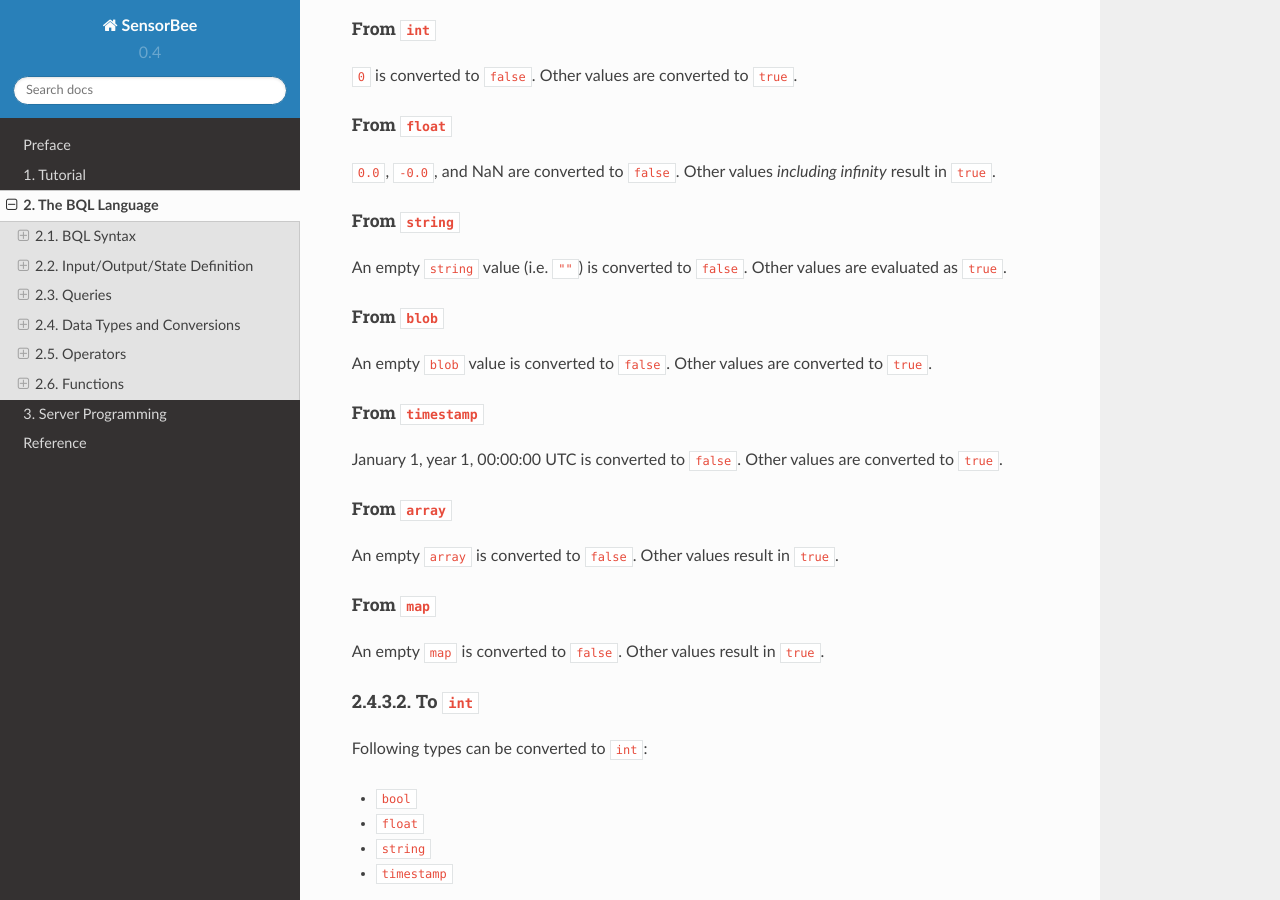
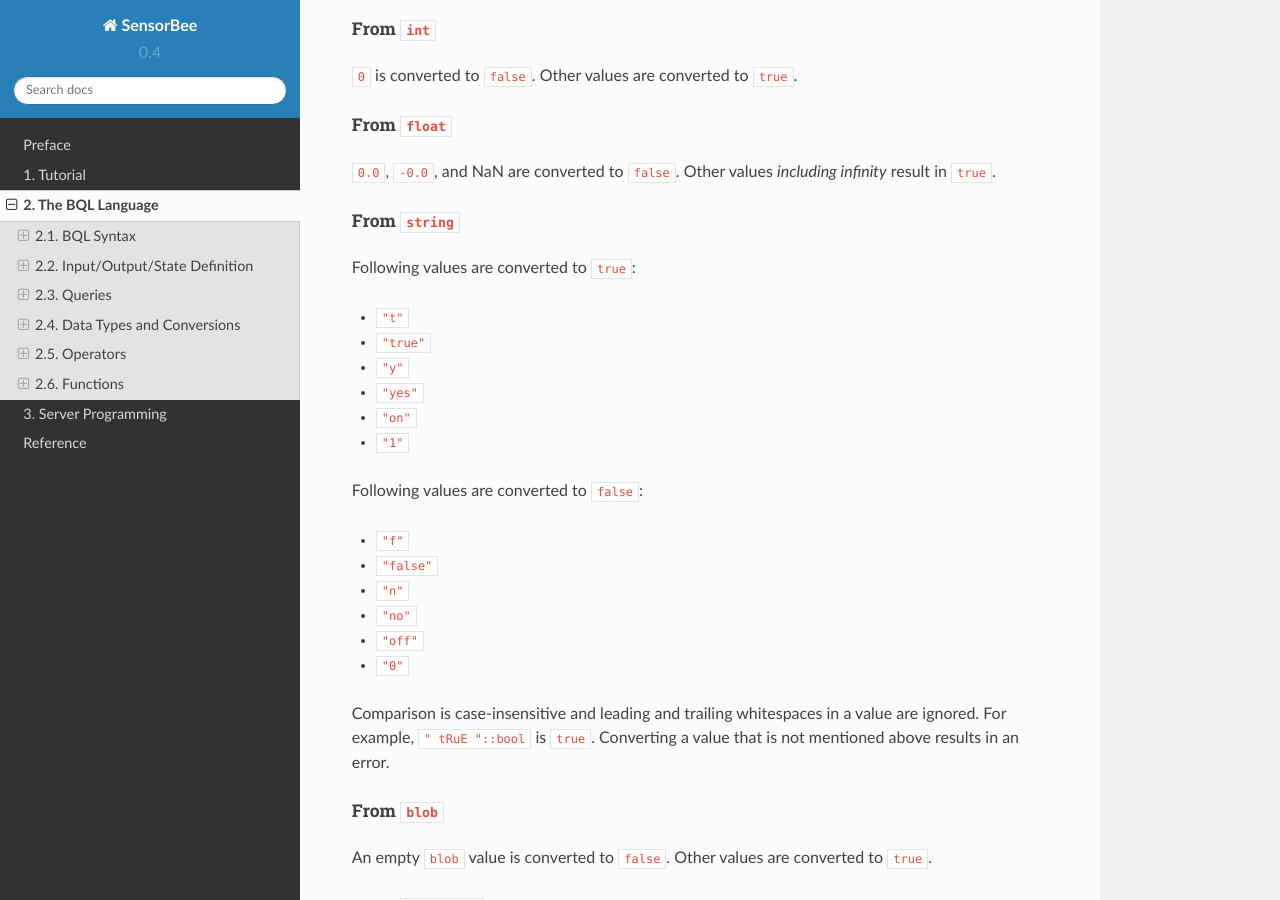
Before and after one commit to sensorbee/docs, a Sphinx documentation site: the page built from source/bql.rst, in a window 1280 px wide and 900 px high, scrolled down 36801 px. Built offline with Sphinx 7.4.7 and the Read the Docs theme 2.0.0, drawn with Linux system fonts in a browser that asks for light colours.

Commit message:
Fix string to bool conversion description

```diff
--- a/source/bql/types.rst
+++ b/source/bql/types.rst
@@ -266,8 +266,27 @@ infinity* result in ``true``.
 From ``string``
 ^^^^^^^^^^^^^^^
 
-An empty ``string`` value (i.e. ``""``) is converted to ``false``. Other values
-are evaluated as ``true``.
+Following values are converted to ``true``:
+
+* ``"t"``
+* ``"true"``
+* ``"y"``
+* ``"yes"``
+* ``"on"``
+* ``"1"``
+
+Following values are converted to ``false``:
+
+* ``"f"``
+* ``"false"``
+* ``"n"``
+* ``"no"``
+* ``"off"``
+* ``"0"``
+
+Comparison is case-insensitive and leading and trailing whitespaces in a value
+are ignored. For example, ``" tRuE "::bool`` is ``true``. Converting a value
+that is not mentioned above results in an error.
 
 From ``blob``
 ^^^^^^^^^^^^^
```
